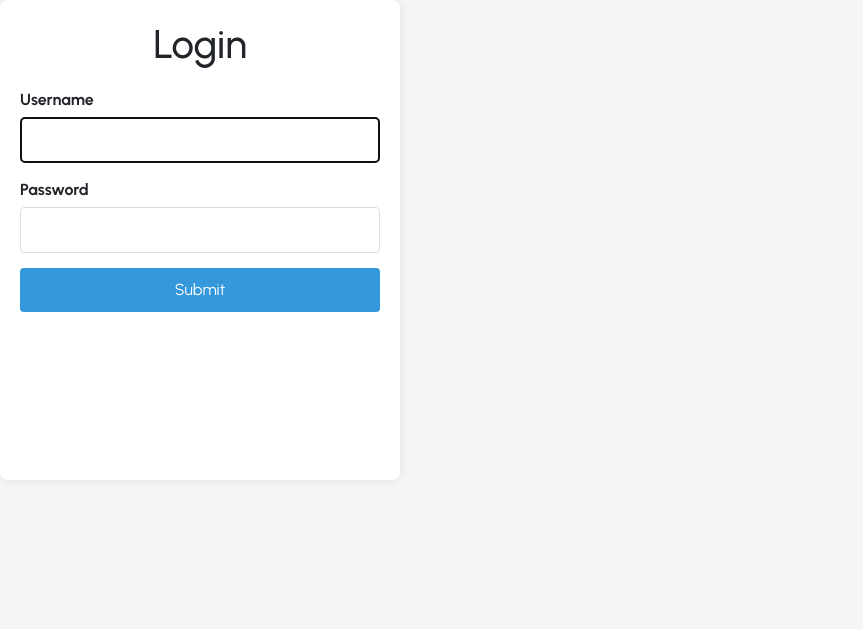
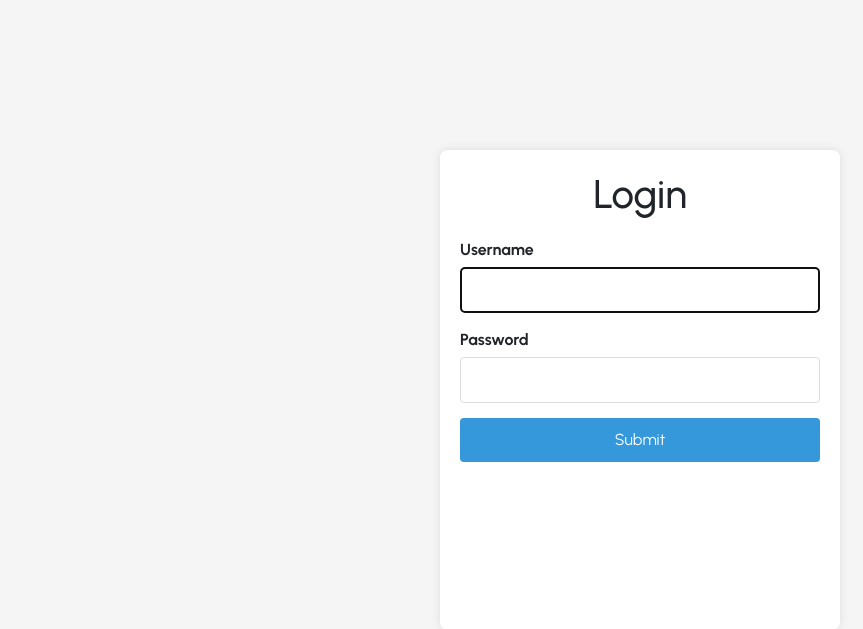
Before and after one commit to sameernjr/LMS, a Django app: page /users/login/ in a window 1280 px wide. Shown: the top 629 px of the page, without its empty margins (0-863 px from the left). Run offline with Django 5.2, Linux system fonts and the light colour scheme.

Commit message:
center login form

```diff
--- a/LMS/static/css/style.css
+++ b/LMS/static/css/style.css
@@ -21,6 +21,8 @@
 
 body {
     background-color: whitesmoke;
+    justify-content: center;
+    align-items: center;
 }
 
 .card-container {
@@ -77,6 +79,13 @@ body {
 }
 
 /* Register Styling */
+.center-div {
+    display: flex;
+    justify-content: center;
+    align-items: center;
+    padding-top: 150px;
+}
+
 .login-container {
     width: 400px;
     background-color: #fff;
--- a/LMS/users/templates/registration/login.html
+++ b/LMS/users/templates/registration/login.html
@@ -5,6 +5,7 @@
 {% endblock %}
 
 {% block content %}
+<div class="center-div">
     <div class="login-container">
         <h1 class="login-h1">Login</h1>
         <form action="/users/login/" method ="POST">
@@ -23,4 +24,5 @@
 
 
     </form>
+</div>
 {% endblock %}
```
Lines whose indentation alone changed are shown as unchanged.
